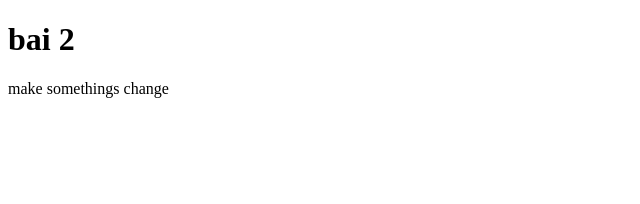
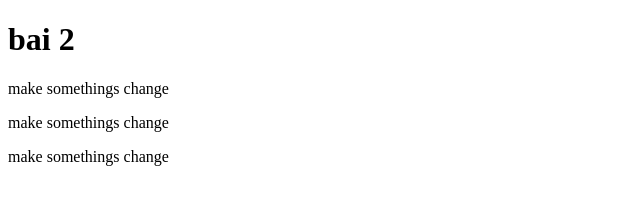
Before and after one commit to huongcucnguyen/project_demo_github, a plain HTML site: page index.html in a window 1280 px wide. Shown: the whole page, without its empty margins (0-640 px from the left). Drawn offline with Linux system fonts and the light colour scheme.

Commit message:
commit 3

```diff
--- a/index.html
+++ b/index.html
@@ -9,5 +9,7 @@
 <body>
     <h1>bai 2</h1>
     <p>make somethings change</p>
+    <p>make somethings change</p>
+    <p>make somethings change</p>
 </body>
 </html>
```
